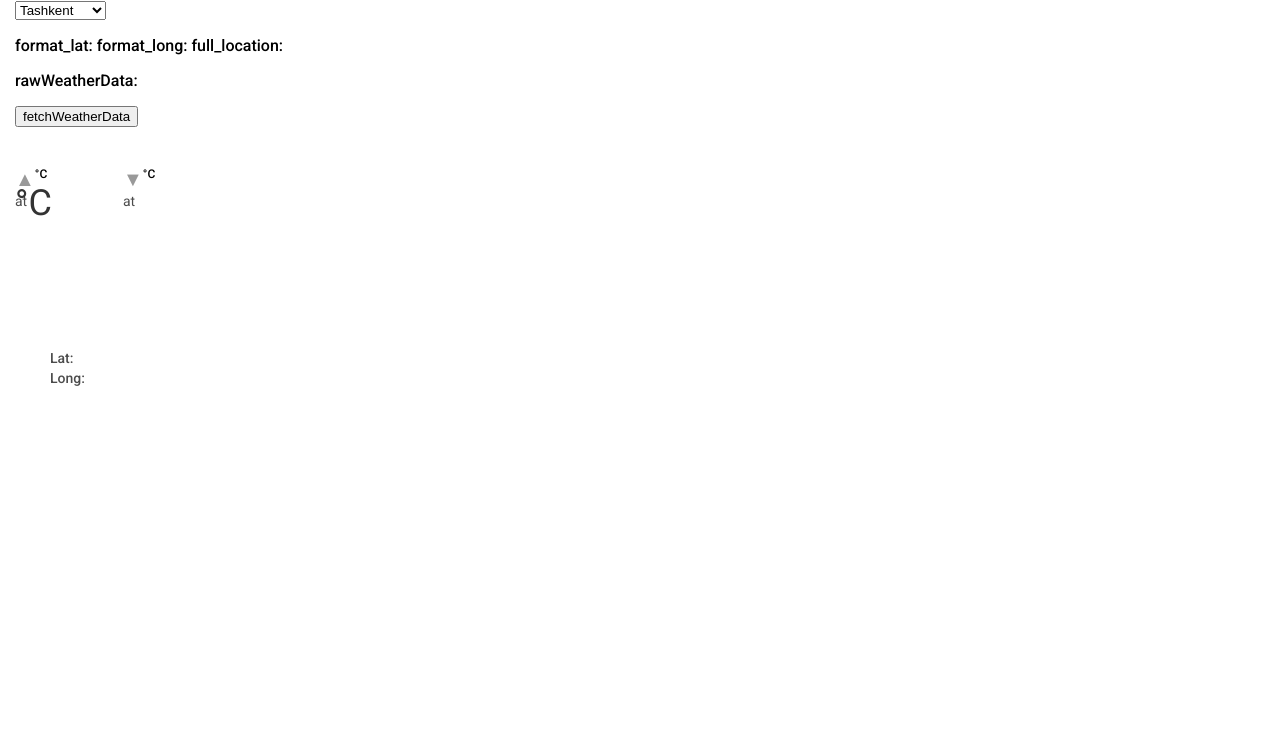
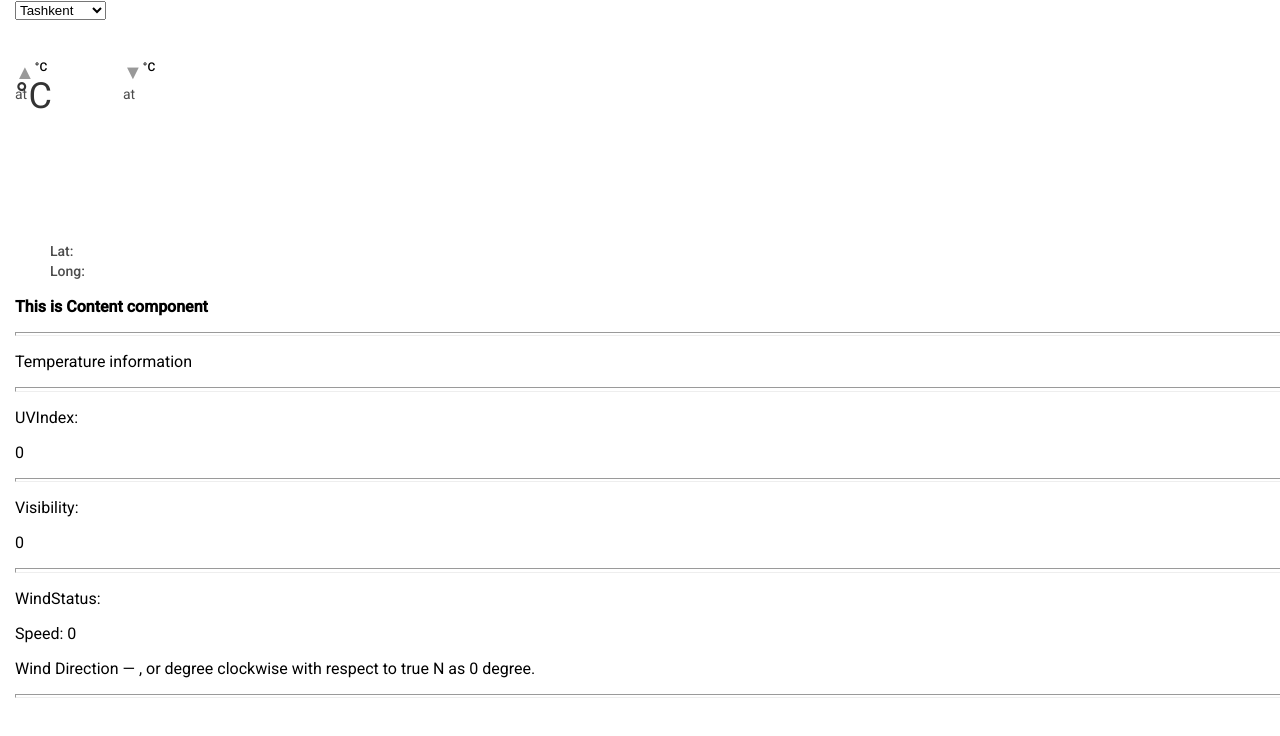
Before and after one commit to AkbarKarshiev/react-weather-dashboard, a React (Create React App) app: page / in a window 1280 px wide. Shown: the top 736 px of the page. Built offline with nearby package versions, Linux system fonts and the light colour scheme.

Commit message:
Changes before styling

```diff
--- a/src/components/Highlights.js
+++ b/src/components/Highlights.js
@@ -7,7 +7,7 @@ const content = (props) => {
     return (
         <div>
             <UVIndex
-                uvindex={props.highlights[0].uvindex}
+                uvindex={props.highlights[0].uvIndex}
             />
             <Visibility
                 visibility={props.highlights[1].visibility}
--- a/src/components/UVIndex.js
+++ b/src/components/UVIndex.js
@@ -1,6 +1,7 @@
 import React, { Component } from 'react';
 
 class UVIndex extends Component {
+
     render() {
         return (
             <div>
--- a/src/containers/App.js
+++ b/src/containers/App.js
@@ -5,7 +5,7 @@ import locationSvg from '../assets/location.svg';
 import search from '../assets/search.svg';
 import UtilityFunctions from './UtilityFunctions';
 import axios from 'axios';
-// import Content from '../components/Content';
+import Content from '../components/Content';
 
 class App extends Component {
 
@@ -16,7 +16,7 @@ class App extends Component {
   cityLocations = [
     {id: 1, name: 'Tashkent', lat: '41.2995', long: '69.2401', full_location: 'Taskent, Uzbekistan'},
     {id: 2, name: 'Samarkand', lat: '39.6270', long: '66.9750', full_location: 'Samarkand, Uzbekistan'},
-    {id: 3, name: 'New York', lat: '40.7128', long: '74.005', full_location: 'New York, NY, USA'}
+    {id: 3, name: 'Moscow', lat: '55.7558', long: '37.6173', full_location: 'Moscow, Russia'}
   ]
 
   state = {
@@ -45,10 +45,10 @@ class App extends Component {
 
     ],
     highlights: [
-      { uvindex: null },
-      { visibility: null },
+      { uvIndex: 0 },
+      { visibility: 0 },
       { windstatus: [
-        { windSpeed: '' },
+        { windSpeed: 0 },
         { windDirection: '' },
         { derivedWindDirection: '' }
       ]}
@@ -63,18 +63,13 @@ class App extends Component {
           <select className="custom-select custom-select-sm" ref={this.selectInput}>>
             <option value="tashkent" defaultValue>Tashkent</option>
             <option value="samarkand">Samarkand</option>
-            <option value="new york">New York</option>
+            <option value="moscow">Moscow</option>
           </select>
           <button id="search-btn" onClick={this.handleChoice}>
             <img src={search} width="15" height="15" alt="search"/>
           </button>
           <p>{this.state.location}</p>
-          <p>format_lat: {this.state.currentWeather[1].formatted_lat} format_long: {this.state.currentWeather[2].formatted_long} full_location: {this.state.currentWeather[0].full_location}</p>
-          <p>rawWeatherData: {this.state.rawWeatherData.offset}</p>
         </div>
-        <button onClick={this.fetchWeatherData}>
-          fetchWeatherData
-        </button>
         <div className="wrapper-left">
           <div id="current-weather">
             {this.state.currentWeather[4].temp}
@@ -123,17 +118,18 @@ class App extends Component {
             </div>
           </div>
         </div>
-        {/* <Content
+        <Content
           tempToday={this.state.tempToday}
           highlights={this.state.highlights}
-        /> */}
+        />
       </div>
     );
   }
 
-  handleChoice = () => {
+  handleChoice = async () => {
     const loc = this.utilFunctions.convertToTitleCase(this.selectInput.current.value);
-    this.setState({location: loc});
+    await this.setState({location: loc});
+    this.fetchWeatherDataAndOrganizeAllDetails();
   }
 
   makeTempTodayEmpty = () => {
@@ -211,7 +207,6 @@ class App extends Component {
     axios.get(this.state.completeWeatherApi)
     .then(response => {
       this.setState({rawWeatherData: response.data});
-      console.log(this.state.rawWeatherData);
     })
     .catch(error => {
       alert(error);
@@ -252,6 +247,7 @@ class App extends Component {
 
   getCurrentTemp = () => {
     let currentTemp = this.state.rawWeatherData.currently.temperature;
+    console.log("CurrentTempType: " +  this.state.rawWeatherData.currently.temperature)
     currentTemp = this.utilFunctions.fahToCel(currentTemp);
     return currentTemp;
   }
@@ -303,9 +299,10 @@ class App extends Component {
       const hourlyOnlyTime = hourlyTimaAllTypes.onlyTime;
       const hourlyMonthDate = hourlyTimaAllTypes.onlyMonthDate;
       if (todayMonthDate === hourlyMonthDate) {
-        let hourlyObject = { hour: '', temp: ''};
+        let hourlyObject = { id: null, hour: '', temp: ''};
+        hourlyObject.id = i;
         hourlyObject.hour = hourlyOnlyTime;
-        hourlyObject.temp = this.utilFunctions.fahToCel(hourlyData[i].temperature).toString();
+        hourlyObject.temp = this.utilFunctions.fahToCel(hourlyData[i].temperature);
         hourlyTempInfoTodayArray.push(hourlyObject);
       }
     }
@@ -315,7 +312,20 @@ class App extends Component {
      this.tempVar.tempToday. We need to add the points for minimum temperature
      and maximum temperature so that the chart gets generated with atleast four points.
     */
+    if (hourlyTempInfoTodayArray.length <= 2) {
+      const minTempObject = {
+        id: 1,
+        hour: this.state.currentWeather[5].todayHighLow[1].todayTempHighTime,
+        temp: this.state.currentWeather[5].todayHighLow[0].todayTempHigh
+      }
+      const maxTempObject = {
+        id: 2,
+        hour: this.state.currentWeather[5].todayHighLow[3].todayTempLowTime,
+        temp: this.state.currentWeather[5].todayHighLow[2].todayTempLow
+      }
 
+      hourlyTempInfoTodayArray = hourlyTempInfoTodayArray.unshift(maxTempObject, minTempObject);
+    }
     this.setState({tempToday: hourlyTempInfoTodayArray});
   }
 
--- a/src/containers/UtilityFunctions.js
+++ b/src/containers/UtilityFunctions.js
@@ -43,7 +43,8 @@ export default class UtilityFunctions {
     //Function to convert temperature in Fahranheit to Celcius
     // Input: 77 (F) => OutpuT: 25 (C)
     fahToCel(tempInFahrenheit) {
-        var tempInCelcius = Math.round((5 / 9) * (tempInFahrenheit - 32));
+        const tempInCelcius = Math.round((5 / 9) * (tempInFahrenheit - 32));
+        // console.log(tempInCelcius);
         return tempInCelcius;
     }
 
```
